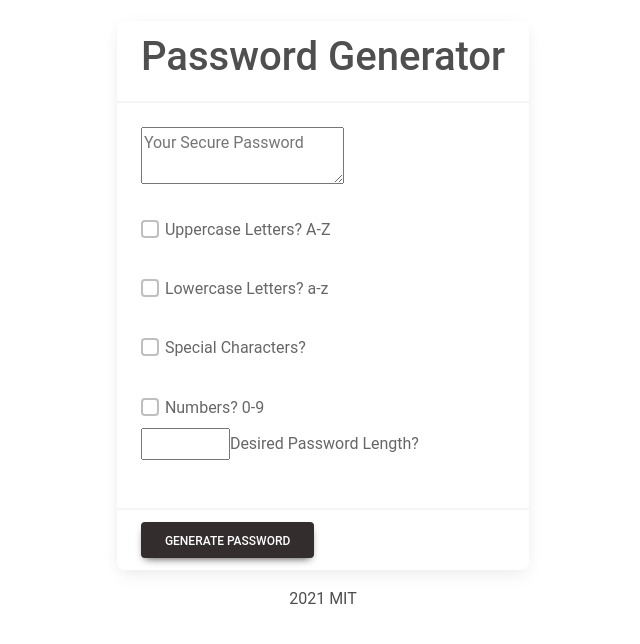
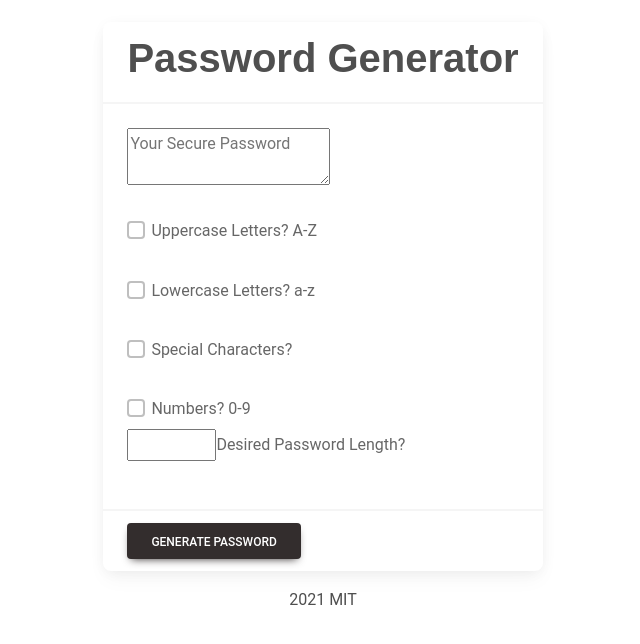
Before and after one commit to Hotsoup22/password-Gen-v2, a React (Create React App) app in the folder client/password-generator/: page / in a window 1280 px wide. Shown: the top 644 px of the page, without its empty margins (317-957 px from the left). Built offline with nearby package versions, Linux system fonts and the light colour scheme.

Commit message:
changed font family for h1 to fantasy and bold font weight, also added className= appTitle for h1 tag in password-gen.js

```diff
--- a/client/password-generator/src/components/password-gen/password-gen.js
+++ b/client/password-generator/src/components/password-gen/password-gen.js
@@ -12,7 +12,7 @@ return(
 
     <div className="card-header">
         <header>
-            <h1>Password Generator</h1>
+            <h1 className='appTitle'>Password Generator</h1>
         </header>
     </div>
 
--- a/client/password-generator/src/components/password-gen/style.css
+++ b/client/password-generator/src/components/password-gen/style.css
@@ -11,3 +11,8 @@ ul.no-bullets {
   padding: 0; /* Remove padding */
   margin: 0; /* Remove margins */
 }
+
+.appTitle{
+  font-family: fantasy;
+  font-weight: bold;
+}
```
